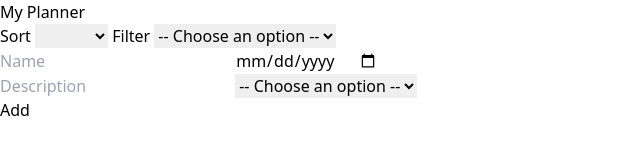
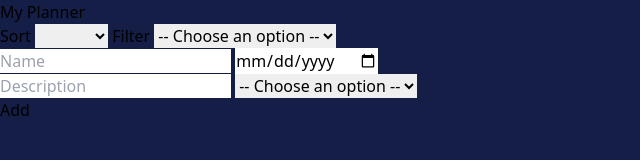
Before and after one commit to Taweria/project-planner, a website with bundled scripts: page index.html in a window 1280 px wide. Shown: the whole page, without its empty margins (0-640 px from the left). Built offline with nearby package versions, Linux system fonts and the light colour scheme.

Commit message:
Add colors

```diff
--- a/index.html
+++ b/index.html
@@ -12,7 +12,7 @@
     <script defer type="module" src="assets/js/main.js"></script>
 </head>
 
-<body>
+<body class="bg-purple">
     <header>
         <h1>My Planner</h1>
         <label for="sort">Sort</label>
--- a/tailwind.config.js
+++ b/tailwind.config.js
@@ -5,6 +5,14 @@ module.exports = {
     './index.html'
   ],
   theme: {
+    colors: {
+      transparent: 'transparent',
+      current: 'currentColor',
+      'purple': '#141E46',
+      'darkPink': '#C70039',
+      'mediumPink': '#FF6969',
+      'lightPink': '#FFF5E0',
+    },
     extend: {},
   },
   plugins: [],
```
Also changed, not shown: assets/dist/style.css.
